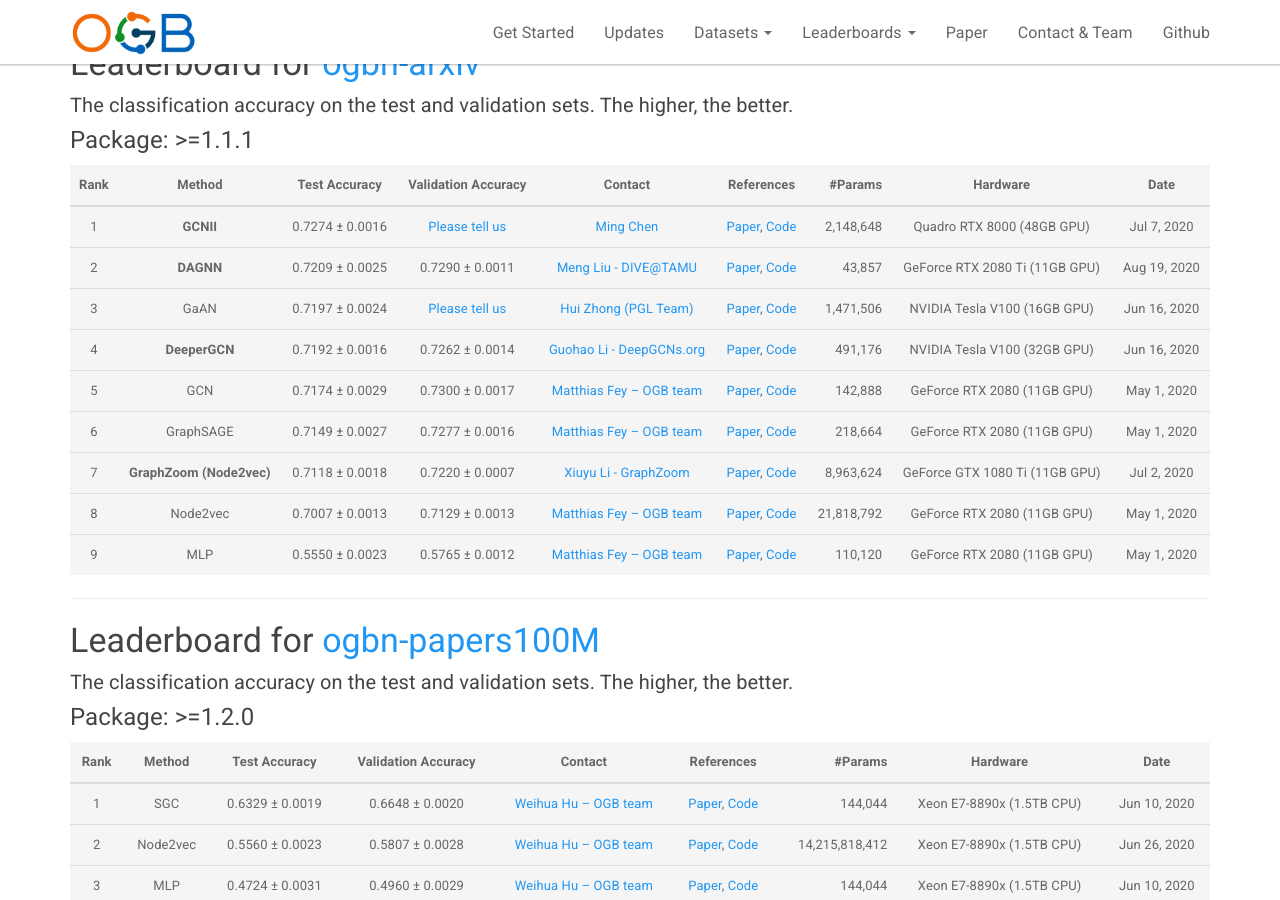
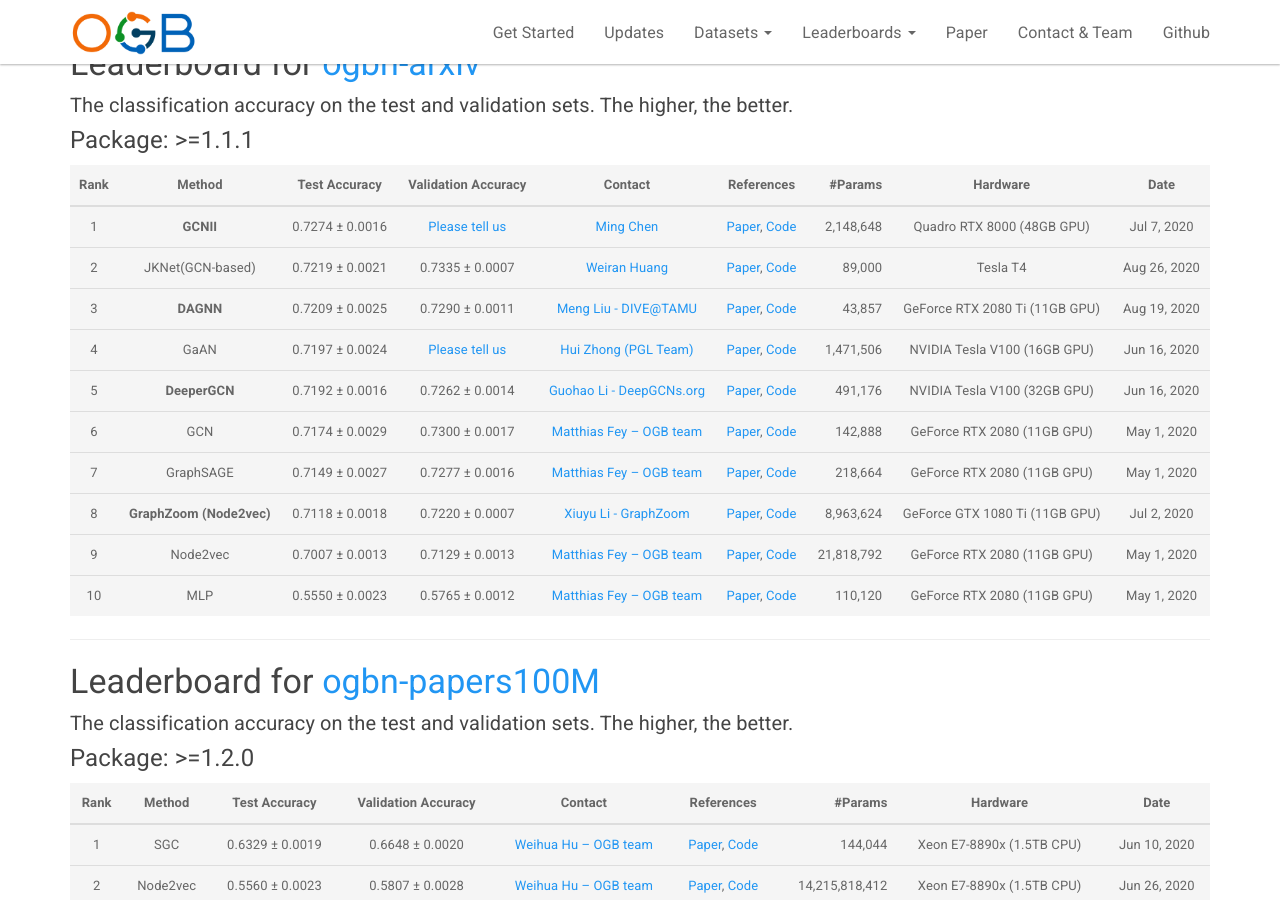
Before and after one commit to snap-stanford/ogb-web, a Jekyll site: the page built from _docs/leaderboard/leader_nodeprop.md, in a window 1280 px wide and 900 px high, scrolled down 1690 px. Built offline with Jekyll 4.4.1, drawn with Linux system fonts in a browser that asks for light colours.

Commit message:
updateleaderboard

```diff
--- a/_docs/leaderboard/leader_nodeprop.md
+++ b/_docs/leaderboard/leader_nodeprop.md
@@ -74,14 +74,15 @@ The **bold** method name indicates that the implementation is **official** (by t
 | Rank  | Method | Test Accuracy | Validation Accuracy | Contact | References | #Params | Hardware | Date
 |:----:|:-----:|:------:|:-----:|:-----:|:-----:|-----:|:-----:|:-----:|
 |  1  |  **GCNII**  | 0.7274 ± 0.0016   | [Please tell us](mailto:ogb@cs.stanford.edu) |[Ming Chen](mailto:chennnming@outlook.com) | [Paper](https://arxiv.org/abs/2007.02133), [Code](https://github.com/chennnM/GCNII/tree/master/PyG/ogbn-arxiv) | 2,148,648 | Quadro RTX 8000 (48GB GPU) | Jul 7, 2020 |
-|  2  |  **DAGNN**  | 0.7209 ± 0.0025   | 0.7290 ± 0.0011 |[Meng Liu - DIVE@TAMU](mailto:mengliu@tamu.edu) | [Paper](https://arxiv.org/abs/2007.09296), [Code](https://github.com/mengliu1998/DeeperGNN) | 43,857 | GeForce RTX 2080 Ti (11GB GPU) | Aug 19, 2020 |
-|  3  |  GaAN  | 0.7197 ± 0.0024   | [Please tell us](mailto:ogb@cs.stanford.edu) | [Hui Zhong (PGL Team)](mailto:zhonghui03@baidu.com) | [Paper](https://arxiv.org/abs/1803.07294), [Code](https://github.com/PaddlePaddle/PGL/tree/master/ogb_examples/nodeproppred/ogbn-arxiv) | 1,471,506 | NVIDIA Tesla V100 (16GB GPU) | Jun 16, 2020 |
-|  4  |  **DeeperGCN**  | 0.7192 ± 0.0016   | 0.7262 ± 0.0014 |[Guohao Li - DeepGCNs.org](mailto:guohao.li@kaust.edu.sa) | [Paper](https://arxiv.org/abs/2006.07739), [Code](https://github.com/lightaime/deep_gcns_torch/tree/master/examples/ogb) | 491,176 | NVIDIA Tesla V100 (32GB GPU) | Jun 16, 2020 |
-|  5  |  GCN  | 0.7174 ± 0.0029   | 0.7300 ± 0.0017 | [Matthias Fey -- OGB team](mailto:matthias.fey@tu-dortmund.de) | [Paper](https://arxiv.org/abs/1609.02907), [Code](https://github.com/snap-stanford/ogb/tree/master/examples/nodeproppred/arxiv) | 142,888 | GeForce RTX 2080 (11GB GPU) | May 1, 2020 |
-|  6  |  GraphSAGE  | 0.7149 ± 0.0027   | 0.7277 ± 0.0016 | [Matthias Fey -- OGB team](mailto:matthias.fey@tu-dortmund.de) | [Paper](https://arxiv.org/abs/1706.02216), [Code](https://github.com/snap-stanford/ogb/tree/master/examples/nodeproppred/arxiv) | 218,664 | GeForce RTX 2080 (11GB GPU) | May 1, 2020 |
-|  7  |  **GraphZoom (Node2vec)**  | 0.7118 ± 0.0018   | 0.7220 ± 0.0007 |[Xiuyu Li - GraphZoom](mailto:xl289@cornell.edu) | [Paper](https://openreview.net/forum?id=r1lGO0EKDH), [Code](https://github.com/cornell-zhang/GraphZoom/tree/master/ogb/ogbn-arxiv) | 8,963,624 | GeForce GTX 1080 Ti (11GB GPU) | Jul 2, 2020 |
-|  8  |  Node2vec  | 0.7007 ± 0.0013   | 0.7129 ± 0.0013 | [Matthias Fey -- OGB team](mailto:matthias.fey@tu-dortmund.de) | [Paper](https://arxiv.org/abs/1607.00653), [Code](https://github.com/snap-stanford/ogb/tree/master/examples/nodeproppred/arxiv) | 21,818,792 | GeForce RTX 2080 (11GB GPU) | May 1, 2020 |
-|  9  |  MLP  | 0.5550 ± 0.0023   | 0.5765 ± 0.0012 | [Matthias Fey -- OGB team](mailto:matthias.fey@tu-dortmund.de) | [Paper](https://arxiv.org/abs/2005.00687), [Code](https://github.com/snap-stanford/ogb/tree/master/examples/nodeproppred/arxiv) | 110,120 | GeForce RTX 2080 (11GB GPU) | May 1, 2020 |
+|  2  |  JKNet(GCN-based)  | 0.7219 ± 0.0021   | 0.7335 ± 0.0007 | [Weiran Huang](mailto:huangweiran1998@outlook.com) | [Paper](https://arxiv.org/pdf/1806.03536.pdf), [Code](https://github.com/EtoDemerzel0427/ogbn-arxiv-baselines/blob/master/JKNet.py) | 89,000 | Tesla T4 | Aug 26, 2020 |
+|  3  |  **DAGNN**  | 0.7209 ± 0.0025   | 0.7290 ± 0.0011 |[Meng Liu - DIVE@TAMU](mailto:mengliu@tamu.edu) | [Paper](https://arxiv.org/abs/2007.09296), [Code](https://github.com/mengliu1998/DeeperGNN) | 43,857 | GeForce RTX 2080 Ti (11GB GPU) | Aug 19, 2020 |
+|  4  |  GaAN  | 0.7197 ± 0.0024   | [Please tell us](mailto:ogb@cs.stanford.edu) | [Hui Zhong (PGL Team)](mailto:zhonghui03@baidu.com) | [Paper](https://arxiv.org/abs/1803.07294), [Code](https://github.com/PaddlePaddle/PGL/tree/master/ogb_examples/nodeproppred/ogbn-arxiv) | 1,471,506 | NVIDIA Tesla V100 (16GB GPU) | Jun 16, 2020 |
+|  5  |  **DeeperGCN**  | 0.7192 ± 0.0016   | 0.7262 ± 0.0014 |[Guohao Li - DeepGCNs.org](mailto:guohao.li@kaust.edu.sa) | [Paper](https://arxiv.org/abs/2006.07739), [Code](https://github.com/lightaime/deep_gcns_torch/tree/master/examples/ogb) | 491,176 | NVIDIA Tesla V100 (32GB GPU) | Jun 16, 2020 |
+|  6  |  GCN  | 0.7174 ± 0.0029   | 0.7300 ± 0.0017 | [Matthias Fey -- OGB team](mailto:matthias.fey@tu-dortmund.de) | [Paper](https://arxiv.org/abs/1609.02907), [Code](https://github.com/snap-stanford/ogb/tree/master/examples/nodeproppred/arxiv) | 142,888 | GeForce RTX 2080 (11GB GPU) | May 1, 2020 |
+|  7  |  GraphSAGE  | 0.7149 ± 0.0027   | 0.7277 ± 0.0016 | [Matthias Fey -- OGB team](mailto:matthias.fey@tu-dortmund.de) | [Paper](https://arxiv.org/abs/1706.02216), [Code](https://github.com/snap-stanford/ogb/tree/master/examples/nodeproppred/arxiv) | 218,664 | GeForce RTX 2080 (11GB GPU) | May 1, 2020 |
+|  8  |  **GraphZoom (Node2vec)**  | 0.7118 ± 0.0018   | 0.7220 ± 0.0007 |[Xiuyu Li - GraphZoom](mailto:xl289@cornell.edu) | [Paper](https://openreview.net/forum?id=r1lGO0EKDH), [Code](https://github.com/cornell-zhang/GraphZoom/tree/master/ogb/ogbn-arxiv) | 8,963,624 | GeForce GTX 1080 Ti (11GB GPU) | Jul 2, 2020 |
+|  9  |  Node2vec  | 0.7007 ± 0.0013   | 0.7129 ± 0.0013 | [Matthias Fey -- OGB team](mailto:matthias.fey@tu-dortmund.de) | [Paper](https://arxiv.org/abs/1607.00653), [Code](https://github.com/snap-stanford/ogb/tree/master/examples/nodeproppred/arxiv) | 21,818,792 | GeForce RTX 2080 (11GB GPU) | May 1, 2020 |
+|  10  |  MLP  | 0.5550 ± 0.0023   | 0.5765 ± 0.0012 | [Matthias Fey -- OGB team](mailto:matthias.fey@tu-dortmund.de) | [Paper](https://arxiv.org/abs/2005.00687), [Code](https://github.com/snap-stanford/ogb/tree/master/examples/nodeproppred/arxiv) | 110,120 | GeForce RTX 2080 (11GB GPU) | May 1, 2020 |
 
 
 
```
